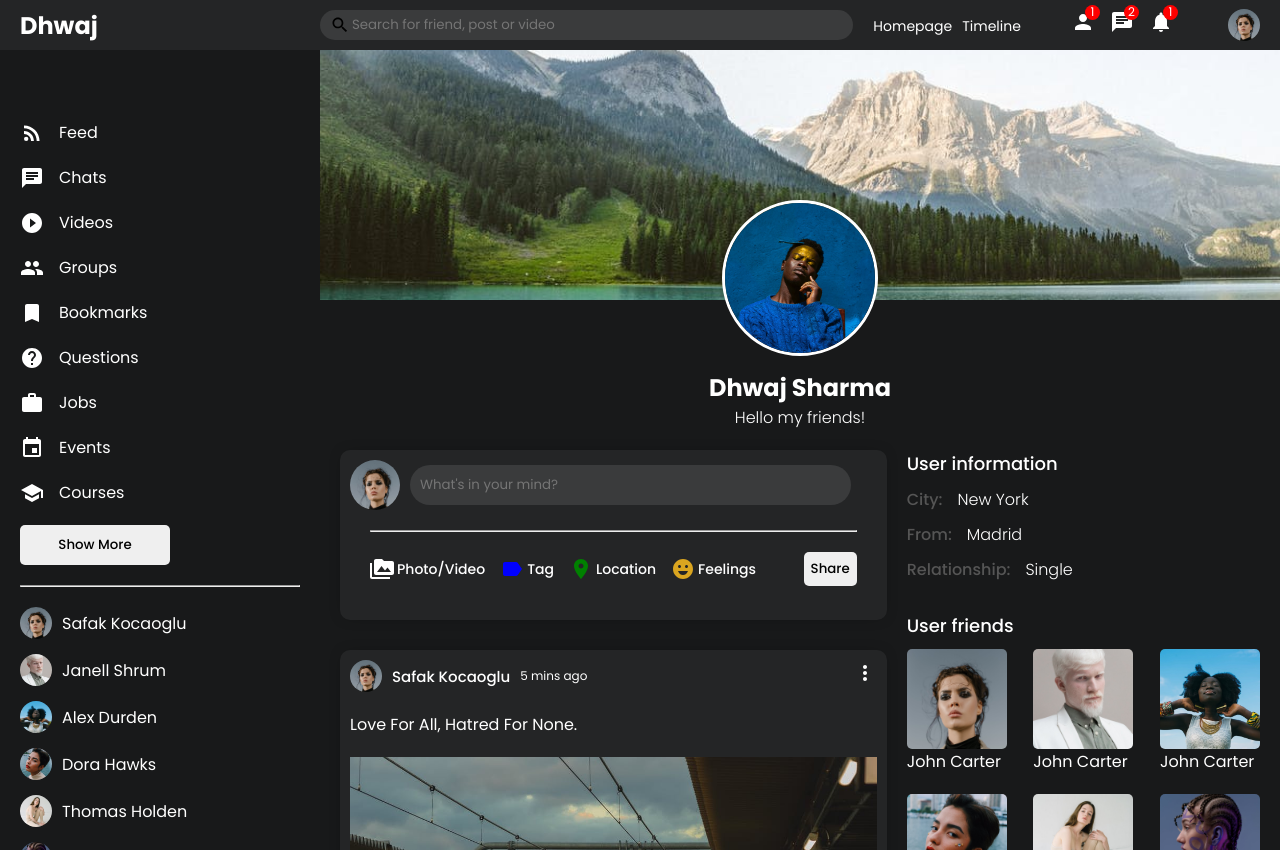
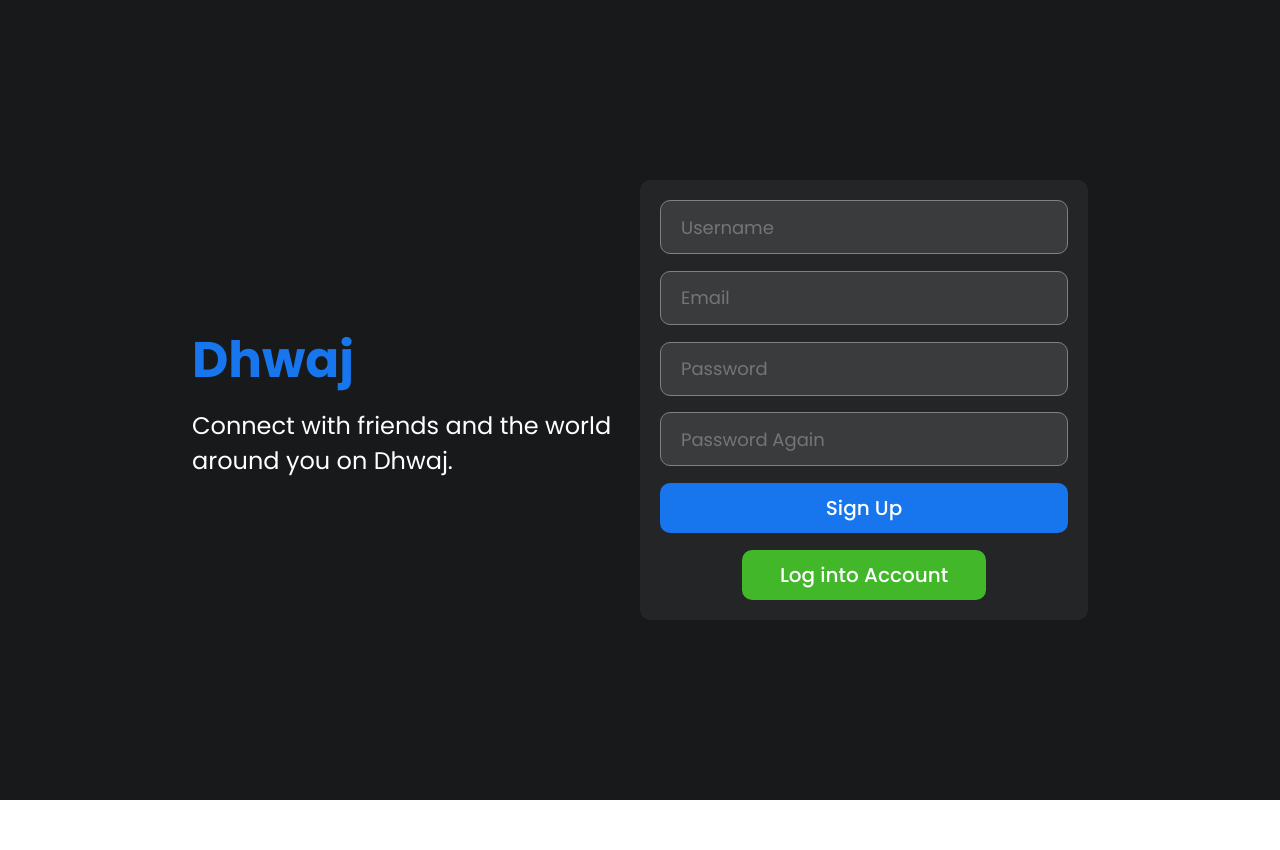
Before and after one commit to dhwajsharma/social-media-mern, a React (Create React App) app in the folder client/: page / in a window 1280 px wide. After the commit the page ends 800 px from the top, so only its background shows below. Built offline with nearby package versions, Linux system fonts and the light colour scheme.

Commit message:
Built Login and Register pages

```diff
--- a/client/src/App.js
+++ b/client/src/App.js
@@ -1,12 +1,14 @@
 import "./App.css";
 import Home from "./pages/Home/Home";
+import Login from "./pages/Login/Login";
 import Profile from "./pages/Profile/Profile";
+import Register from "./pages/Register/Register";
 
 function App() {
   return (
     <div className="App">
       {/* <Home /> */}
-      <Profile />
+      <Register />
     </div>
   );
 }
--- /dev/null
+++ b/client/src/pages/Login/Login.css
@@ -0,0 +1,87 @@
+.login {
+  width: 100vw;
+  height: 100vh;
+  display: flex;
+  align-items: center;
+  justify-content: center;
+  background-color: #18191a;
+  color: white;
+}
+
+.loginWrapper {
+  width: 70%;
+  height: 70%;
+  display: flex;
+}
+
+.loginLeft,
+.loginRight {
+  flex: 1;
+  display: flex;
+  flex-direction: column;
+  justify-content: center;
+}
+
+.loginLogo {
+  font-size: 50px;
+  font-weight: 800;
+  color: #1775ee;
+  margin-bottom: 10px;
+}
+
+.loginDesc {
+  font-size: 24px;
+}
+
+.loginBox {
+  height: 300px;
+  padding: 20px;
+  background-color: #242526;
+  border-radius: 10px;
+  display: flex;
+  flex-direction: column;
+  justify-content: space-between;
+}
+
+.loginInput {
+  height: 50px;
+  border-radius: 10px;
+  background-color: #3a3b3c;
+  color: white;
+  border: 1px solid gray;
+  font-size: 18px;
+  padding-left: 20px;
+}
+
+.loginInput:focus {
+  outline: none;
+}
+
+.loginButton {
+  height: 50px;
+  border-radius: 10px;
+  border: none;
+  background-color: #1775ee;
+  color: white;
+  font-size: 20px;
+  font-weight: 500;
+  cursor: pointer;
+}
+
+.loginForgot {
+  text-align: center;
+  color: #1775ee;
+}
+
+.loginRegisterButton {
+  width: 60%;
+  align-self: center;
+  height: 50px;
+  border-radius: 10px;
+  border: none;
+  background-color: #42b72a;
+  color: white;
+  font-size: 20px;
+  font-weight: 500;
+  cursor: pointer;
+}
--- /dev/null
+++ b/client/src/pages/Login/Login.js
@@ -0,0 +1,27 @@
+import "./Login.css";
+
+export default function Login() {
+  return (
+    <div className="login">
+      <div className="loginWrapper">
+        <div className="loginLeft">
+          <h3 className="loginLogo">Dhwaj</h3>
+          <span className="loginDesc">
+            Connect with friends and the world around you on Dhwaj.
+          </span>
+        </div>
+        <div className="loginRight">
+          <div className="loginBox">
+            <input placeholder="Email" className="loginInput" />
+            <input placeholder="Password" className="loginInput" />
+            <button className="loginButton">Log In</button>
+            <span className="loginForgot">Forgot Password?</span>
+            <button className="loginRegisterButton">
+              Create a New Account
+            </button>
+          </div>
+        </div>
+      </div>
+    </div>
+  );
+}
--- /dev/null
+++ b/client/src/pages/Register/Register.css
@@ -0,0 +1,82 @@
+.login {
+  width: 100vw;
+  height: 100vh;
+  display: flex;
+  align-items: center;
+  justify-content: center;
+}
+
+.loginWrapper {
+  width: 70%;
+  height: 70%;
+  display: flex;
+}
+
+.loginLeft,
+.loginRight {
+  flex: 1;
+  display: flex;
+  flex-direction: column;
+  justify-content: center;
+}
+
+.loginLogo {
+  font-size: 50px;
+  font-weight: 800;
+  color: #1775ee;
+  margin-bottom: 10px;
+}
+
+.loginDesc {
+  font-size: 24px;
+}
+
+.loginBox {
+  height: 400px;
+  padding: 20px;
+  border-radius: 10px;
+  display: flex;
+  flex-direction: column;
+  justify-content: space-between;
+}
+
+.loginInput {
+  height: 50px;
+  border-radius: 10px;
+  border: 1px solid gray;
+  font-size: 18px;
+  padding-left: 20px;
+}
+
+.loginInput:focus {
+  outline: none;
+}
+
+.loginButton {
+  height: 50px;
+  border-radius: 10px;
+  border: none;
+  background-color: #1775ee;
+  color: white;
+  font-size: 20px;
+  font-weight: 500;
+  cursor: pointer;
+}
+
+.loginForgot {
+  text-align: center;
+  color: #1775ee;
+}
+
+.loginRegisterButton {
+  width: 60%;
+  align-self: center;
+  height: 50px;
+  border-radius: 10px;
+  border: none;
+  background-color: #42b72a;
+  color: white;
+  font-size: 20px;
+  font-weight: 500;
+  cursor: pointer;
+}
--- /dev/null
+++ b/client/src/pages/Register/Register.js
@@ -0,0 +1,26 @@
+import "./Register.css";
+
+export default function Register() {
+  return (
+    <div className="login">
+      <div className="loginWrapper">
+        <div className="loginLeft">
+          <h3 className="loginLogo">Dhwaj</h3>
+          <span className="loginDesc">
+            Connect with friends and the world around you on Dhwaj.
+          </span>
+        </div>
+        <div className="loginRight">
+          <div className="loginBox">
+            <input placeholder="Username" className="loginInput" />
+            <input placeholder="Email" className="loginInput" />
+            <input placeholder="Password" className="loginInput" />
+            <input placeholder="Password Again" className="loginInput" />
+            <button className="loginButton">Sign Up</button>
+            <button className="loginRegisterButton">Log into Account</button>
+          </div>
+        </div>
+      </div>
+    </div>
+  );
+}
```
